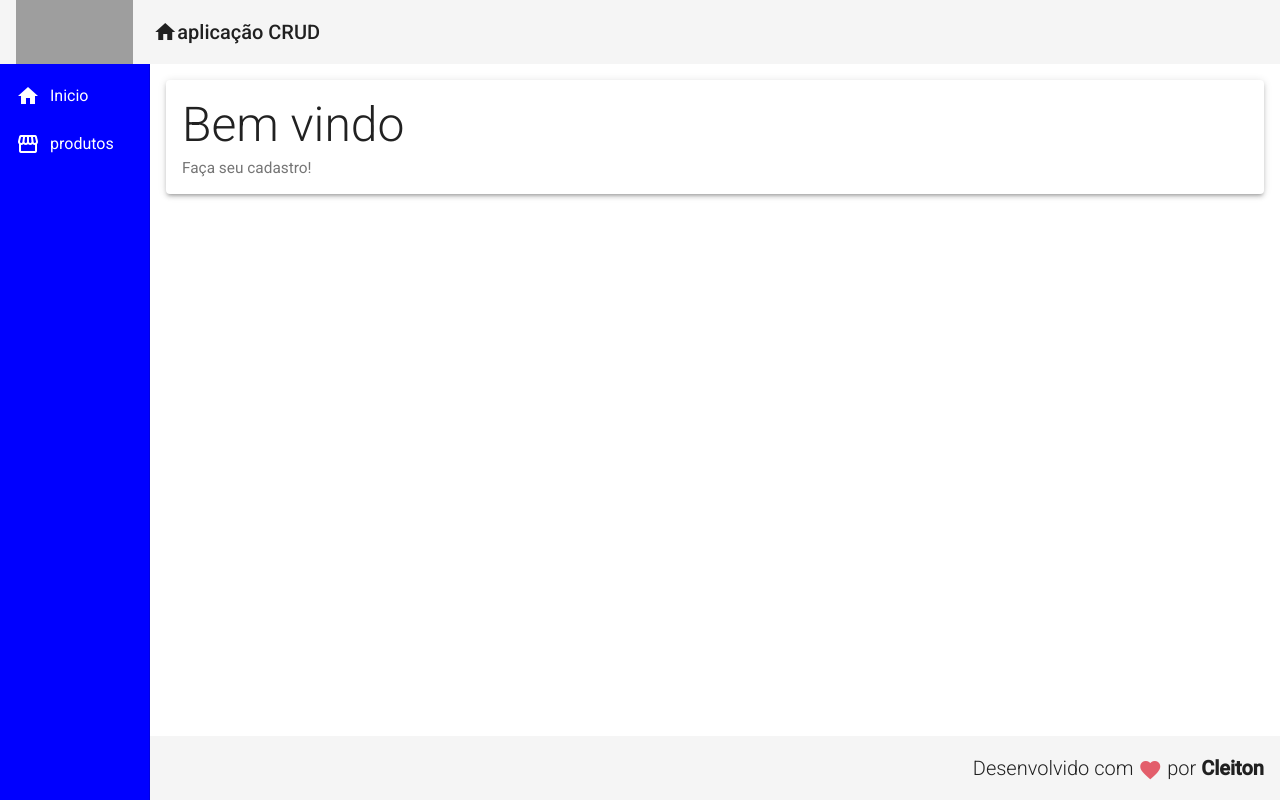
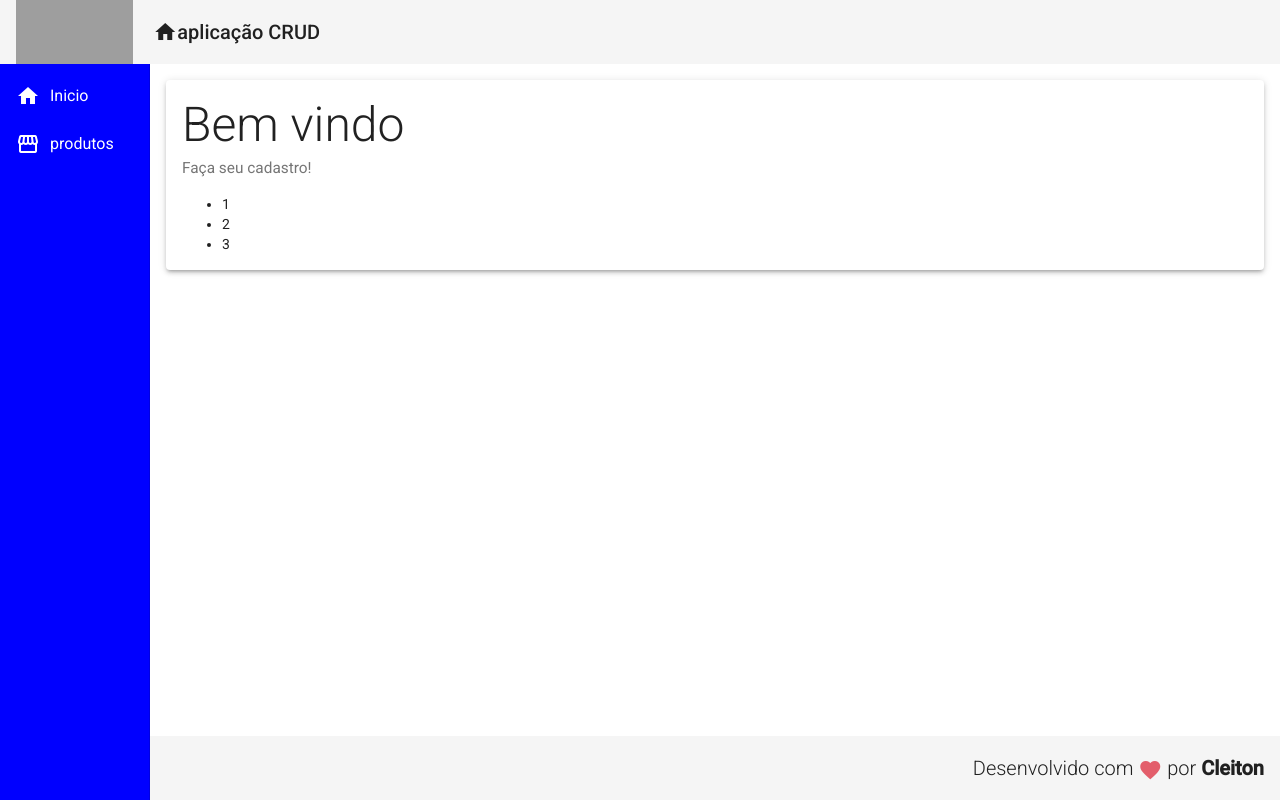
Before and after one commit to frpimentel/Desenvolvimento-web, an Angular app in the folder frontend/: page / in a window 1280 px wide. Built offline with nearby package versions, Linux system fonts and the light colour scheme; grey boxes are pictures that could not be loaded.

Commit message:
adicionando diretivas estruturais

```diff
--- a/frontend/src/app/app.module.ts
+++ b/frontend/src/app/app.module.ts
@@ -15,6 +15,7 @@
 import {MatCardModule} from '@angular/material/card';
 import { ProductCrudComponent } from './views/product-crud/product-crud.component';
 import { RedDirective } from './directives/red.directive';
+import { ForDirective } from './directives/for.directive';
 @NgModule({
   declarations: [
     AppComponent,
@@ -23,7 +24,8 @@
     NavComponent,
     HomeComponent,
     ProductCrudComponent,
-    RedDirective
+    RedDirective,
+    ForDirective
   ],
   imports: [
     BrowserModule,
--- /dev/null
+++ b/frontend/src/app/directives/for.directive.ts
@@ -0,0 +1,20 @@
+import { Directive, OnInit, Input, ViewContainerRef, TemplateRef} from '@angular/core';
+
+@Directive({
+  selector: '[myFor]'
+})
+export class ForDirective implements OnInit{
+
+  @Input('myForEm') numbers!: number[]
+
+  constructor(private container: ViewContainerRef, private template: TemplateRef<any>) {
+
+  }
+
+  ngOnInit(): void {
+    for(let number of this.numbers){
+      this.container.createEmbeddedView(this.template, {$implicit : number})
+    }
+    console.log(this.numbers)
+  }
+}
--- a/frontend/src/app/views/home/home.component.html
+++ b/frontend/src/app/views/home/home.component.html
@@ -3,4 +3,7 @@
   <mat-card-subtitle class="subtitle">
     Faça seu cadastro!
   </mat-card-subtitle>
+  <ul>
+    <li *myFor="let n em [1, 2, 3]">{{n}}</li>
+  </ul>
 </mat-card>
```
Also changed, not shown: 1 other file (tests, documents, lock files or other folders).
